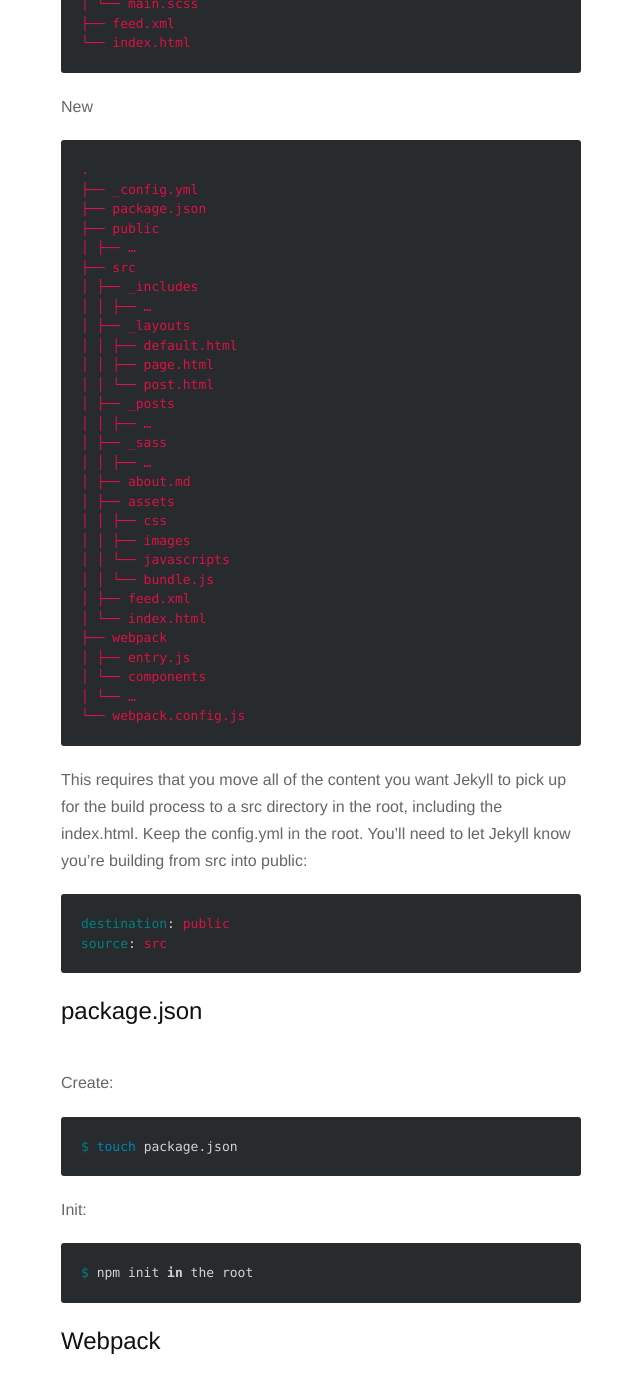
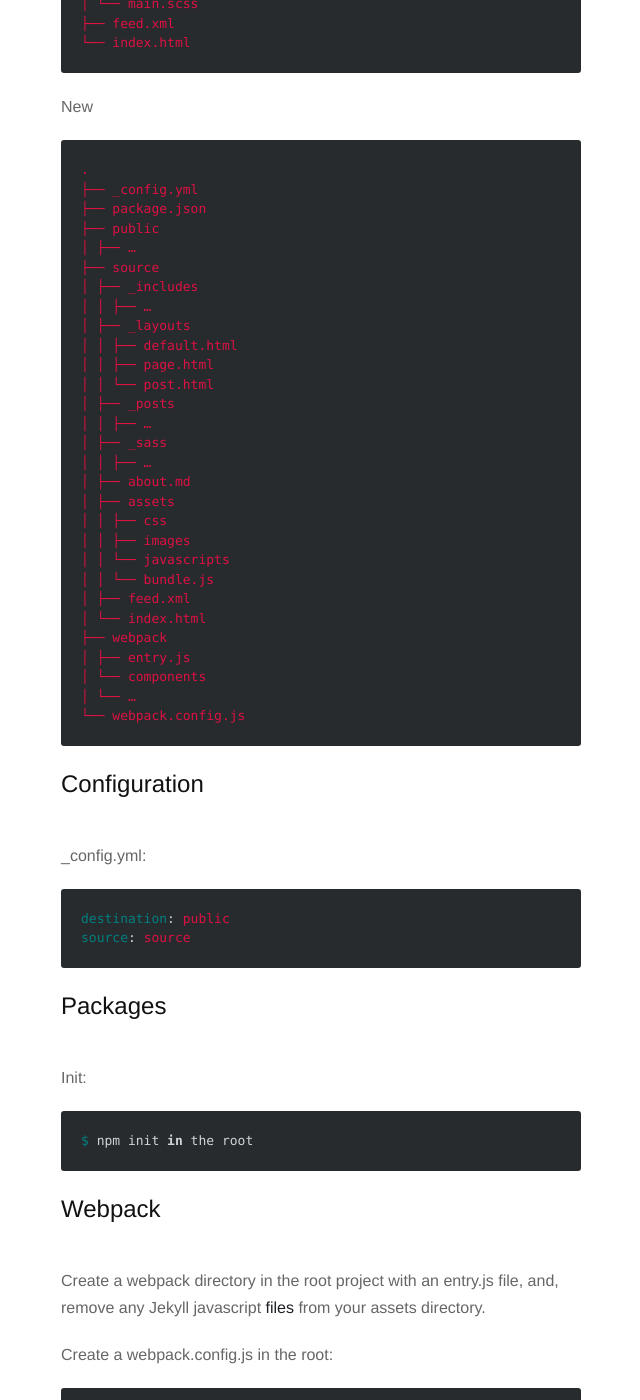
Before and after one commit to develdoe/develdoe.github.io, a Jekyll site: the page built from _posts/2016-11-18-jekyll-integrating-webpack-react.md, in a window 1280 px wide and 1400 px high, scrolled down 1292 px. Shown: the whole window, without its empty margins (319-959 px from the left). Built offline with Jekyll 4.4.1, drawn with Linux system fonts in a browser that asks for light colours; nearby versions of some CDN libraries; comment, search, counter and statistics services are not loaded.

Commit message:
Updated 2016-11-18-jekyll-integrating-webpack-react.md

````diff
--- a/_posts/2016-11-18-jekyll-integrating-webpack-react.md
+++ b/_posts/2016-11-18-jekyll-integrating-webpack-react.md
@@ -61,7 +61,7 @@ New
 ├── package.json
 ├── public
 │ ├── …
-├── src
+├── source
 │ ├── _includes
 │ │ ├── …
 │ ├── _layouts
@@ -87,21 +87,17 @@ New
 └── webpack.config.js
 ```
 
-This requires that you move all of the content you want Jekyll to pick up for the build process to a src directory in the root, including the index.html. Keep the config.yml in the root. You’ll need to let Jekyll know you’re building from src into public:
+## Configuration
 
+_config.yml:
 
 ```yml
 destination: public
-source: src
+source: source
 ```
 
-## package.json
+## Packages
 
-Create:
-
-```bash
-$ touch package.json
-```
 
 Init:
 
````
